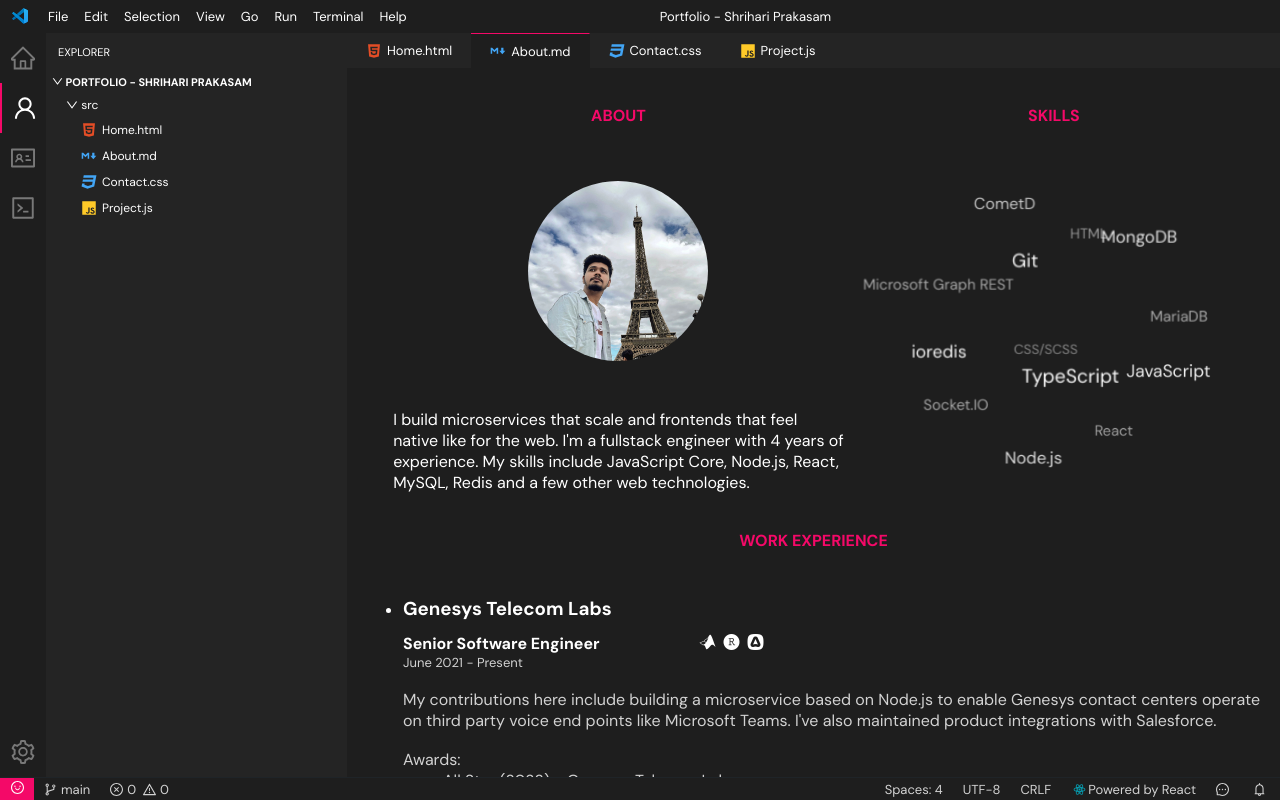
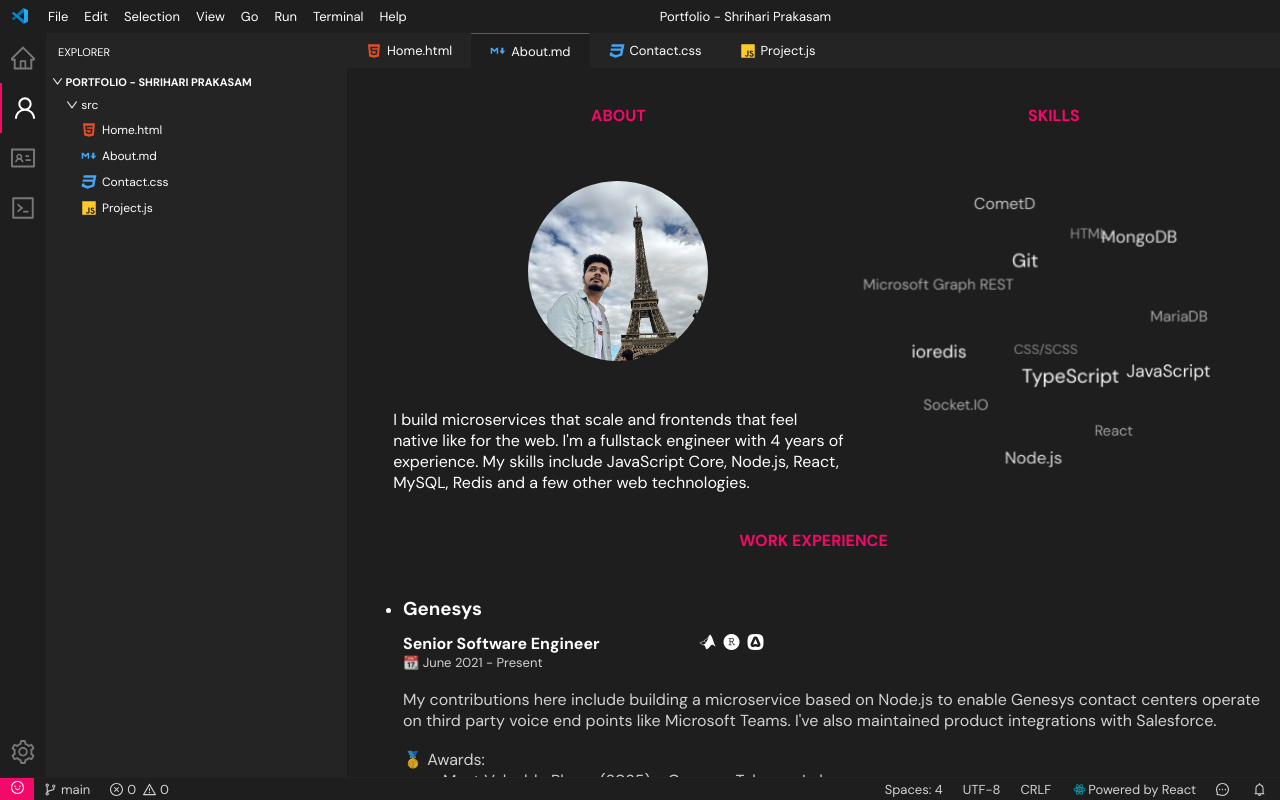
Before and after one commit to Shrihari-Prakash/portfolio, a React (Create React App) app: page /about in a window 1280 px wide. Built offline with nearby package versions, Linux system fonts and the light colour scheme.

Commit message:
Change about section.

```diff
--- a/src/pages/About.js
+++ b/src/pages/About.js
@@ -165,7 +165,7 @@
       <h2>Work Experience</h2>
       <ul>
         <li>
-          <h3 class="org-name">Genesys Telecom Labs</h3>
+          <h3 class="org-name">Genesys</h3>
           <h4>
             Senior Software Engineer
             <i class="devicon-typescript-plain"></i>
@@ -176,18 +176,19 @@
             <i class="devicon-docker-plain"></i>
             <i class="devicon-azure-plain"></i>
           </h4>
-          <p class="soft-text">June 2021 - Present</p>
+          <p class="soft-text">📆 June 2021 - Present</p>
           <p class="job-description">
             My contributions here include building a microservice based on Node.js to enable Genesys contact centers operate on third party voice end points like Microsoft Teams.
             I've also maintained product integrations with Salesforce.
           </p>
           <p class="job-description">
-            Awards:
+            🥇 Awards:
             <ul>
+              <li>Most Valuable Player (2025) - Genesys Telecom Labs</li>
+              <li>Most Valuable Player (2024) - Genesys Telecom Labs</li>
               <li>All Star (2023) - Genesys Telecom Labs</li>
               <li>All Star (2022) - Genesys Telecom Labs</li>
               <li>Popular Speaker - Genesys Chennai Micro-Talks</li>
-              <li>Most Valuable Player - Genesys Telecom Labs</li>
             </ul>
           </p>
         </li>
@@ -203,7 +204,7 @@
             <i class="devicon-mysql-plain"></i>
             <i class="devicon-php-plain"></i>
           </h4>
-          <p class="soft-text">May 2020 - June 2021</p>
+          <p class="soft-text">📆 May 2020 - June 2021</p>
           <p class="job-description">
             I've built quite a lot of web solutions here for the pharma industry brand marketing. One of them is an AI based interactive E-Deailing platform for busy doctors who cannot meet salesreps regularly.
             I also built a large part of a video conferencing platform that is tailored for medical conferences.
@@ -230,8 +231,8 @@
       <ul>
         <li>
           <h3 class="org-name">PERI Institute of Technology</h3>
-          <h4>BE - Computer Science and Engineering</h4>
-          <p class="soft-text">2015 - 2019</p>
+          <h4>B.E - Computer Science and Engineering</h4>
+          <p class="soft-text">📆 2015 - 2019</p>
         </li>
       </ul>
     </AboutWrapper>
```
